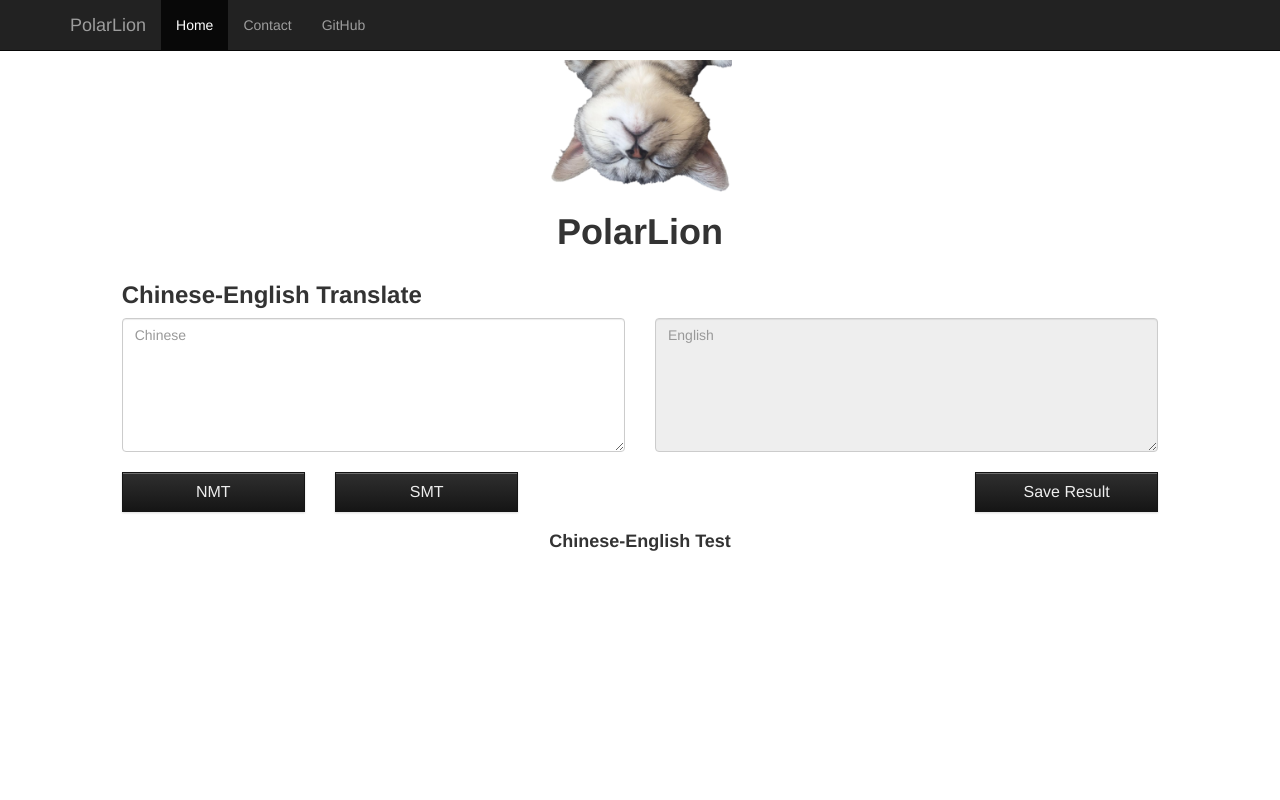
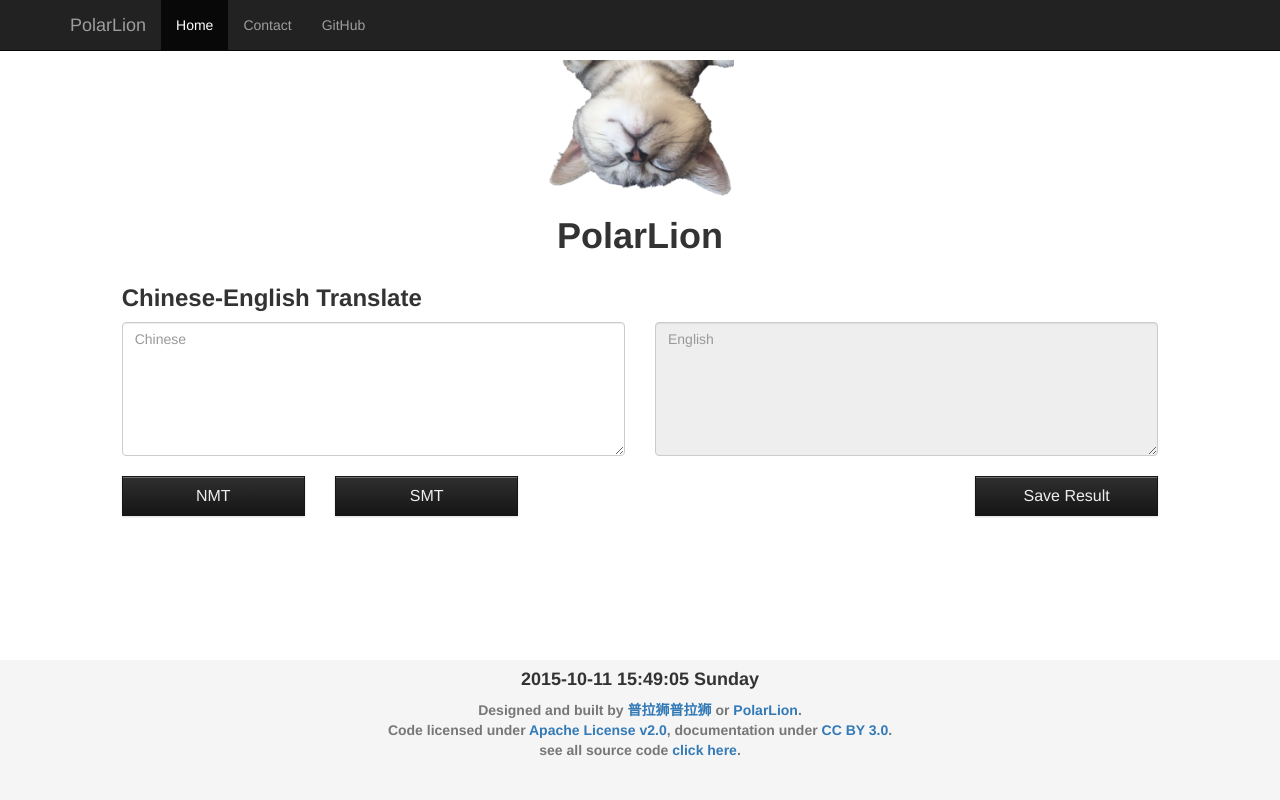
Before and after one commit to PolarLion/Django-study, a Django app: a page that uses mysite/templates/index.html in a window 1280 px wide. Run offline with Django 3.2, Linux system fonts and the light colour scheme; some libraries are stand-ins or nearby versions.

Commit message:
add contact

```diff
--- a/mysite/static/bootstrap0.css
+++ b/mysite/static/bootstrap0.css
@@ -1,8 +1,33 @@
+html {
+  position: relative;
+  min-height: 100%;
+}
 body {
   padding-top: 60px;
-
 }
-
+.footer {
+  text-align: center;
+  position: absolute;
+  bottom: 0;
+  width: 100%;
+  /* Set the fixed height of the footer here */
+  height: 140px;
+  background-color: #f5f5f5;
+}
+.footer p {
+  margin-bottom: 0;
+  color: #777;
+}
+.footer-links {
+  margin: 10px 0;
+}
+.footer-links li {
+  display: inline;
+  padding: 0 2px;
+}
+.footer-links li:first-child {
+  padding-left: 0;
+}
 /*. {
   padding: 40px 15px;
   text-align: center;
--- a/mysite/static/bootstrap0.js
+++ b/mysite/static/bootstrap0.js
@@ -1,10 +1,25 @@
+var contact_main_page="\
+  <div class=\"row\">\
+    <div class=\"col-md-6\"><h3><p class=\"text-center\"><strong>Contact</h3></div>\
+    <div class=\"col-md-6\"><h3><p class=\"text-center\"><strong>Source</h3></div>\
+  </div>\
+  <div class=\"row\">\
+    <div class=\"col-md-6\">\
+      <h4><p class=\"text-center\">E-mail: <a href=\"mailto:#\" target=\"_blank\">eric900404@gmail.com</a></p></h4>\
+      <h4><p class=\"text-center\">Room 1008, Center Building,<br>Beijing Institute of Technology, No. 5 South Zhong Guan Cun Street,<br>Haidian Beijing 100081, P.R. China\
+      </p></h4>\
+      <h4><p class=\"text-center\">School of Computer Science, <a href\"http://english.bit.edu.cn/\" target=\"_blank\">Beijing Institute of Technology</a>\
+    </div>\
+    <div class=\"col-md-6\">\
+      <h4><p class=\"text-center\">website source: <a href=\"https://github.com/PolarLion/Django-study\" target=\"_blank\">https://github.com/PolarLion/Django-study</a></p></h4>\
+      <h4><p class=\"text-center\">nmt source: <a href=\"https://github.com/lisa-groundhog/GroundHog\" target=\"_blank\">https://github.com/lisa-groundhog/GroundHog</a></p></h4>\
+      <h4><p class=\"text-center\">smt source: <a href=\"http://www.statmt.org/moses/\" target=\"_blank\">http://www.statmt.org/moses/</a></p></h4>\
+    </div>\
+  </div>\
+"
 $(function() {
 	$("#nmt").on("click", function() {
-		// debugger;
-/*		if ("disabled" == $(this).attr("disabled")) {
-			return;
-		}
-		$(this).attr("disabled", "disabled");*/
+		//debugger;
 		var xmlhttp;
 		if (window.XMLHttpRequest) {
 		    // code for IE7+, Firefox, Chrome, Opera, Safari
@@ -14,35 +29,83 @@ $(function() {
 		    xmlhttp=new ActiveXObject("Microsoft.XMLHTTP");
 		}
 		var var1=document.getElementById("sourceinput").value;
-		xmlhttp.open("GET", "/nmt/" + var1, true);
+    if (var1 ==''){
+      //alert('null input');
+      document.getElementById("sourceinput").focus();
+    }
+    else {
+		xmlhttp.open("GET", "/polarlion/nmt/" + var1 , true);
 		xmlhttp.setRequestHeader("X-Requested-With", "XMLHttpRequest");
 		xmlhttp.send();
-        // $.ajax("/nmt/",{'a':var1}, function(ret){
-        //     $('#targetinput').html(decodeURI(ret))
-        // })
 		xmlhttp.onreadystatechange=function() {
 		  if (xmlhttp.readyState==4 && xmlhttp.status==200) {
 		  	// $('#targetinput').html(decodeURI(ret))
 		      document.getElementById("targetinput").innerHTML=xmlhttp.responseText;
 		  }
 		}
+    }
 	});
 	$("#smt").on("click", function() {
-		// debugger;
-/*		if ("disabled" == $(this).attr("disabled")) {
-			return;
-		}
-		$(this).attr("disabled", "disabled");*/
-		var var1=document.getElementById("sourceinput").value;
-		$("#targetinput").html(decodeURI(var1));
+    //var var1=document.getElementById("sourceinput").value;
+		$("#targetinput").html(decodeURI("undefined operation"));
 	});
 	$("#save-result").on("click", function() {
-		// debugger;
-/*		if ("disabled" == $(this).attr("disabled")) {
-			return;
-		}
-		$(this).attr("disabled", "disabled");*/
-		// var var1=document.getElementById("sourceinput").value;
-		$("#targetinput").html(decodeURI("sssssss"));
+		$("#targetinput").html(decodeURI("undefined operation"));
 	});
+  $("#nav-home").on("click", function(){
+    document.getElementById("nav-contact").className=""
+    document.getElementById("nav-home").className="active"
+    document.getElementById("main-page").innerHTML="\
+        <div class=\"row\">\
+          <div class=\"col-md-4 col-md-offset-1\"><h3><strong><p class=\"text-left\">Chinese-English Translate</p></strong></h3></div>\
+        </div>\
+        <div class=\"row\">\
+          <div class=\"col-md-5 col-md-offset-1\">\
+            <textarea class=\"form-control\" id=\"sourceinput\" placeholder=\"Chinese\" rows=\"6\"></textarea>\
+          </div>\
+          <div class=\"col-md-5 col-md-offset-0\">\
+            <textarea class=\"form-control\" id=\"targetinput\" placeholder=\"English\" rows=\"6\" readonly></textarea>\
+          </div>\
+        </div>\
+        <div class=\"row\">\
+          <div class=\"col-md-2 col-md-offset-1\"><h3><a id=\"nmt\" class=\"button button-raised button-inverse button-block\">NMT</a></h3></div>\
+          <div class=\"col-md-2 col-md-offset-0\"><h3><a id=\"smt\" class=\"button button-raised button-inverse button-block\">SMT</a></h3></div>\
+          <div class=\"col-md-2 col-md-offset-4\"><h3><a id=\"save-result\" class=\"button button-raised button-inverse button-block\">Save Result</a></a></h3></div>\
+        </div>\
+    "
+  });
+  $("#nav-contact").on("click", function(){
+    //debugger;
+    document.getElementById("nav-contact").className="active"
+    document.getElementById("nav-home").className=""
+    document.getElementById("main-page").innerHTML=contact_main_page
+  });
+  $("#footer-contact").on("click", function(){
+    //debugger;
+    document.getElementById("nav-contact").className="active"
+    document.getElementById("nav-home").className=""
+    document.getElementById("main-page").innerHTML=contact_main_page
+  });
 });
+function timeFormat(){
+  var today = new Date();
+  year = today.getFullYear(),
+  month = today.getMonth() + 1,
+  day = today.getDate(),
+  hour = today.getHours(),
+  minute = today.getMinutes(),
+  second = today.getSeconds(),
+  week = today.getDay(),
+  //weekend = ["星期一","星期二","星期三","星期四","星期五","星期六","星期日"],
+  weekend = ["Sunday","Monday","Tuesday","Wednesday","Thurday","Friday","Saturday"],
+  weekDay = weekend[week];
+  month < 10 ? month = "0" + month:month;
+  day < 10 ? day = "0" + day:day;
+  hour < 10 ? hour = "0" + hour:hour;
+  minute < 10 ? minute = "0" + minute:minute;
+  second < 10 ? second = "0" + second:second;
+  var time = year+"-"+month+"-"+day+" "+hour+":"+minute+":"+second + " "+weekDay;
+  //var time = year+"-"+month+"-"+day+" "+weekDay;
+  document.getElementById("time").innerHTML = time;
+}
+setInterval(timeFormat,0);
--- a/mysite/templates/index.html
+++ b/mysite/templates/index.html
@@ -4,45 +4,38 @@
   <meta charset="utf-8">
   <meta http-equiv="X-UA-Compatible" content="IE=edge">
   <meta name="viewport" content="width=device-width, initial-scale=1">
-  <!-- 上述3个meta标签*必须*放在最前面，任何其他内容都*必须*跟随其后！ -->
   <title>PolarLion</title>
   <link rel="shortcut icon" href="{{STATIC_URL}}cat.ico" type="image/x-icon" />
-
   <!-- Bootstrap -->
   <link href="{{STATIC_URL}}bootstrap-dist/css/bootstrap.css" rel="stylesheet">
   <link href="{{STATIC_URL}}buttons.css" rel="stylesheet">
   <link href="{{STATIC_URL}}bootstrap0.css" rel="stylesheet">
-
 </head>
 
 <body>
   <nav class="navbar navbar-inverse navbar-fixed-top" role="navigation">
     <div class="container">
       <div class="navbar-header">
-        <a class="navbar-brand" href="#">PolarLion</a>
+        <a class="navbar-brand" href="">PolarLion</a>
       </div>
       <div id="navbar" class="collapse navbar-collapse">
         <ul class="nav navbar-nav">
-          <li class="active"><a href="#">Home</a></li>
-          <li><a href="#Contact">Contact</a></li>
-          <li><a href="https://github.com/PolarLion/Django-study">GitHub</a></li>
+          <li id="nav-home" class="active"><a href="#">Home</a></li>
+          <li id="nav-contact"><a href="#contact">Contact</a></li>
+          <li><a href="https://github.com/PolarLion/Django-study" target="_blank">GitHub</a></li>
         </ul>
       </div><!--/.nav-collapse -->
     </div>
   </nav>
 
-  <div class="container-fluid">
   <div class="row">
-      <!-- <div class="col-md-2 col-md-offset-3"><h1><strong><p class="text-right"><br>Polar</p></strong></h1></div> -->
     <div class="col-md-2 col-md-offset-5"><img src="{{STATIC_URL}}cat.png" class="img-responsive"></div>
-      <!-- <div class="col-md-2 col-md-offset-0"><h1><strong><p class="text-left"><br>Lion</p></strong></h1></div> -->
   </div>
-
   <h1><strong><p class="text-center">PolarLion</p></strong></h1>
+  <div id="main-page" class="container-fluid">
     <div class="row">
       <div class="col-md-4 col-md-offset-1"><h3><strong><p class="text-left">Chinese-English Translate</p></strong></h3></div>
     </div>
-
     <div class="row">
       <div class="col-md-5 col-md-offset-1">
         <textarea class="form-control" id="sourceinput" placeholder="Chinese" rows="6"></textarea>
@@ -53,25 +46,22 @@
     </div>
 
     <div class="row">
-      <!-- <div class="col-md-3 col-md-offset-1"><label for="sourceinput"><h3>Source Language</h2></label></div> -->
       <div class="col-md-2 col-md-offset-1"><h3><a id="nmt" class="button button-raised button-inverse button-block">NMT</a></h3></div>
       <div class="col-md-2 col-md-offset-0"><h3><a id="smt" class="button button-raised button-inverse button-block">SMT</a></h3></div>
       <div class="col-md-2 col-md-offset-4"><h3><a id="save-result" class="button button-raised button-inverse button-block">Save Result</a></a></h3></div>
-      <!-- <div class="col-md-1 col-md-offset-1"><h3><button id="nmt" type="button" class="btn btn-primary btn-md btn-block">NMT</button></h3></div>
-      <div class="col-md-1 col-md-offset-0"><h3><button id="smt" type="button" class="btn btn-primary btn-md btn-block">SMT</button></h3></div>
-      <div class="col-md-2 col-md-offset-6"><h3><button id="save-result" type="button" class="btn btn-primary btn-md btn-block">Save Result</button></h3></div> -->
     </div>
   </div>
 
-
+  <footer class="footer">
+    <div class="container">
       <div class="row">
-    <h4><strong><p class="text-center">Chinese-English Test</p></strong></h4>
-    <!-- <div class="col-md-1 col-md-offset-4"> -->
+        <div class="time"><h4><strong><span id="time"></span></h4></div>
       </div>
-
-
-
-
+      <p>Designed and built by <a href="http://weibo.com/271900404" target="_blank">普拉狮普拉狮</a> or <a href="https://twitter.com/HeavyRainSnow" target="_blank">PolarLion</a>.</p>
+      <p>Code licensed under <a href="http://www.apache.org/licenses/LICENSE-2.0" target="_blank">Apache License v2.0</a>, documentation under <a href="http://creativecommons.org/licenses/by/3.0/">CC BY 3.0</a>.</p>
+      <p id="footer-contact">see all source code <a href="#contact">click here</a>.</p>
+    </div>
+  </footer>
 
 <!-- jQuery (necessary for Bootstrap's JavaScript plugins) -->
 <script src="{{STATIC_URL}}jquery-1.11.3.min.js"></script>
```
Lines whose indentation alone changed are shown as unchanged.
